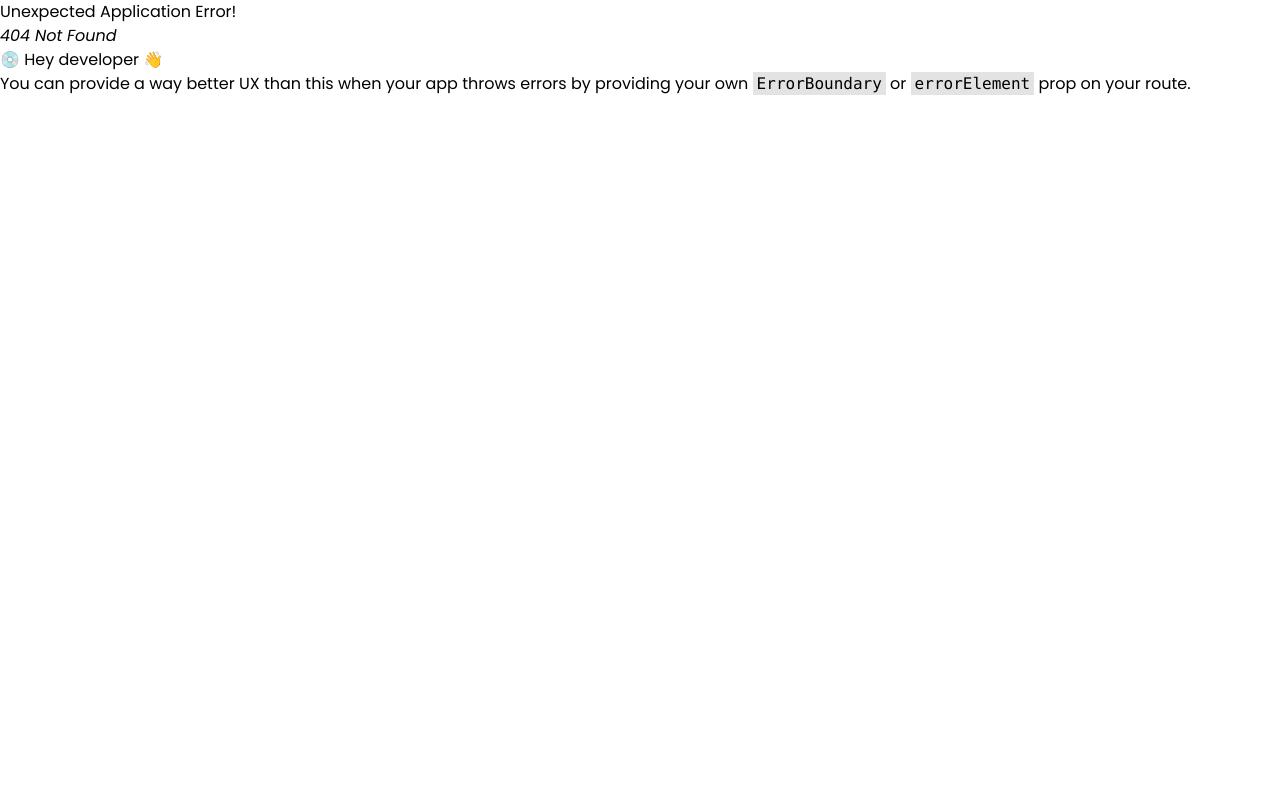
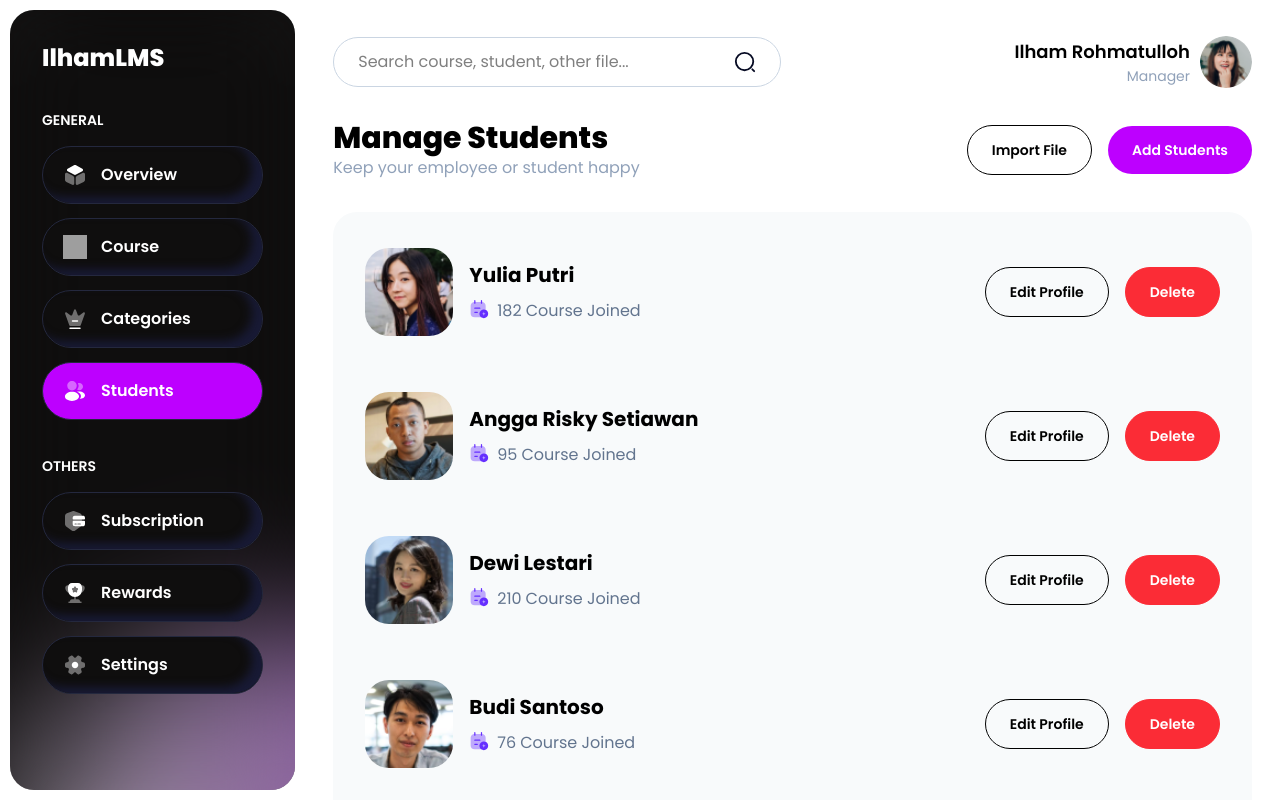
Before and after one commit to ilhamSkyOf19/project-lms, a React (Vite) app in the folder client-lms/: page /manager/students in a window 1280 px wide. Before the commit this address had no page. Built offline with nearby package versions, Linux system fonts and the light colour scheme; grey boxes are pictures that could not be loaded.

Commit message:
create manager students page

```diff
--- a/client-lms/src/Pages/ManagerCourse/index.tsx
+++ b/client-lms/src/Pages/ManagerCourse/index.tsx
@@ -5,7 +5,7 @@ import ButtonLinkPurple from '../../components/ButtonLinkPurple'
 import course from '../../jsons/course.json'
 import CardManageCourse from '../../components/CardManageCourse'
 import type { DataCourse } from '../../types'
-import ButtonPagination from '../../components/ButtonPagination'
+import PaginationNumber from '../../components/PaginationNumber'
 
 const ManagerCourse: FC = () => {
     // state pagination active
@@ -28,7 +28,7 @@ const ManagerCourse: FC = () => {
             </HeaderContentDashboard>
 
             {/* content course */}
-            <div className='bg-[#F8FAFB] w-full flex flex-col justify-start items-center p-6 py-12 rounded-3xl overflow-x-hidden gap-12'>
+            <div className='bg-[#F8FAFB] w-full flex flex-col justify-start items-center p-8 rounded-3xl overflow-x-hidden gap-12'>
                 {
                     course.map((course, index) => (
                         <CardManageCourse key={index} data={course as DataCourse} />
@@ -36,7 +36,7 @@ const ManagerCourse: FC = () => {
                 }
 
                 {/* pagination */}
-                <Pagination paginationActive={paginationActive} handlePagination={handlePagination} />
+                <PaginationNumber paginationActive={paginationActive} handlePagination={handlePagination} pagination={5} />
             </div>
 
         </div>
@@ -44,23 +44,6 @@ const ManagerCourse: FC = () => {
 }
 
 
-type PropsPagination = {
-    paginationActive: number;
-    handlePagination: (number: number) => void
-}
-// pagination
-const Pagination: FC<PropsPagination> = ({ paginationActive, handlePagination }) => {
 
 
-    return (
-        <div className='w-full flex flex-row justify-start items-start gap-2.5'>
-            {
-                [1, 2, 3, 4, 5].map((item, index) => (
-                    <ButtonPagination key={index} number={item} handleButton={() => handlePagination(item)} active={paginationActive === item} />
-                ))
-            }
-        </div>
-    )
-}
-
 export default ManagerCourse
--- /dev/null
+++ b/client-lms/src/Pages/ManagerStudents/index.tsx
@@ -0,0 +1,68 @@
+import { useState, type FC } from 'react'
+import HeaderContentDashboard from '../../components/HeaderContentDahsboard'
+import ButtonBorder from '../../components/ButtonBorder'
+import ButtonLinkPurple from '../../components/ButtonLinkPurple'
+import CardLatestStudent from '../../components/CardLatestStudent'
+import students from '../../jsons/students.json'
+import type { DataStudent } from '../../types'
+import ButtonLinkBorder from '../../components/ButtonLinkBorder'
+import ButtonDelete from '../../components/ButtonnDelete'
+import PaginationNumber from '../../components/PaginationNumber'
+
+const ManagerStudents: FC = () => {
+    // state pagination active
+    const [paginationActive, setPaginationActive] = useState<number>(1)
+
+    // handle pagination
+    const handlePagination = (number: number) => {
+        setPaginationActive(number)
+    }
+    return (
+        <div className='w-full min-h-[100vh] flex flex-col justify-start items-start gap-8'>
+            {/* header content */}
+            <HeaderContentDashboard header='manage students' desc='Keep your employee or student happy'>
+                {/* import file */}
+                <ButtonBorder label='import file' />
+                {/* add students */}
+                <ButtonLinkPurple link='#' label='add students' />
+            </HeaderContentDashboard>
+
+            {/* content */}
+            <div className='bg-[#F8FAFB] w-full flex flex-col justify-start items-center p-8 rounded-3xl overflow-x-hidden gap-12'>
+                {/* card student */}
+                {
+                    students.map((item, i) => (
+                        <CardManageStudent key={i} data={item as DataStudent} />
+                    ))
+                }
+
+                {/* pagination */}
+                <PaginationNumber paginationActive={paginationActive} handlePagination={handlePagination} pagination={5} />
+            </div>
+        </div>
+    )
+}
+
+
+type PropsCardManageStudent = {
+    data: DataStudent;
+}
+
+// card manage students
+const CardManageStudent: FC<PropsCardManageStudent> = ({ data }) => {
+    return (
+        <div className='w-full flex flex-row justify-between items-center'>
+            {/* card */}
+            <CardLatestStudent data={data as DataStudent} />
+            {/* button */}
+            <div className='w-full flex flex-row justify-end items-center gap-4'>
+                {/* edit profile */}
+                <ButtonLinkBorder link='#' label='edit profile' />
+                {/* button delete */}
+                <ButtonDelete label='delete' />
+            </div>
+        </div>
+    )
+}
+
+export default ManagerStudents
--- /dev/null
+++ b/client-lms/src/components/ButtonnDelete/index.tsx
@@ -0,0 +1,17 @@
+import { type FC } from 'react'
+
+type Props = {
+    label: string;
+}
+
+const ButtonDelete: FC<Props> = ({ label }) => {
+    return (
+        <button type='button' className='px-6 py-3.5 rounded-full text-white font-semibold bg-red-500 capitalize flex flex-row justify-center items-center text-sm border border-red-500 hover:scale-105 transition-all duration-300'>
+            {
+                label
+            }
+        </button>
+    )
+}
+
+export default ButtonDelete
--- a/client-lms/src/components/CardLatestStudent/index.tsx
+++ b/client-lms/src/components/CardLatestStudent/index.tsx
@@ -19,7 +19,7 @@ const CardLatestStudent: FC<Props> = ({ data: { name, totalCourse, statusCourse,
                 {/* icon, total course, status course */}
                 <div className='flex flex-row justify-start items-start gap-2'>
                     {/* icons */}
-                    <img src='/assets/images/icons/crown-purple.svg' alt='crown' className='w-5 h-5' loading='lazy' />
+                    <img src='/assets/images/icons/note-favorite-purple.svg' alt='crown' className='w-5 h-5' loading='lazy' />
                     {/* total course */}
                     <p className='text-slate-500 text-md capitalize'>{totalCourse}<span className='ml-1'>{statusCourse ? 'Course Joined' : 'Course Not Joined'}</span></p>
                 </div>
--- /dev/null
+++ b/client-lms/src/components/PaginationNumber/index.tsx
@@ -0,0 +1,24 @@
+import type { FC } from "react";
+import ButtonPagination from "../ButtonPagination";
+
+type Props = {
+    paginationActive: number;
+    handlePagination: (number: number) => void
+    pagination: number
+}
+// pagination
+const PaginationNumber: FC<Props> = ({ paginationActive, handlePagination, pagination }) => {
+
+
+    return (
+        <div className='w-full flex flex-row justify-start items-start gap-2.5'>
+            {
+                Array.from({ length: pagination }, (_, i) => (
+                    <ButtonPagination key={i} active={paginationActive === i + 1} number={i + 1} handleButton={() => handlePagination(i + 1)} />
+                ))
+            }
+        </div>
+    )
+}
+
+export default PaginationNumber
--- a/client-lms/src/routes/index.tsx
+++ b/client-lms/src/routes/index.tsx
@@ -7,6 +7,7 @@ import SuccessCheckout from "../Pages/SuccessCheckout";
 import Manager from "../Pages/Manager";
 import ManagerCourse from "../Pages/ManagerCourse";
 import LayoutDashboard from "../Layouts/LayoutDashboard";
+import ManagerStudents from "../Pages/ManagerStudents";
 
 const route = createBrowserRouter([
     {
@@ -41,6 +42,10 @@ const route = createBrowserRouter([
                 path: "/manager/course",
                 element: <ManagerCourse />,
             },
+            {
+                path: "/manager/students",
+                element: <ManagerStudents />,
+            }
         ]
     },
 ]);
```
